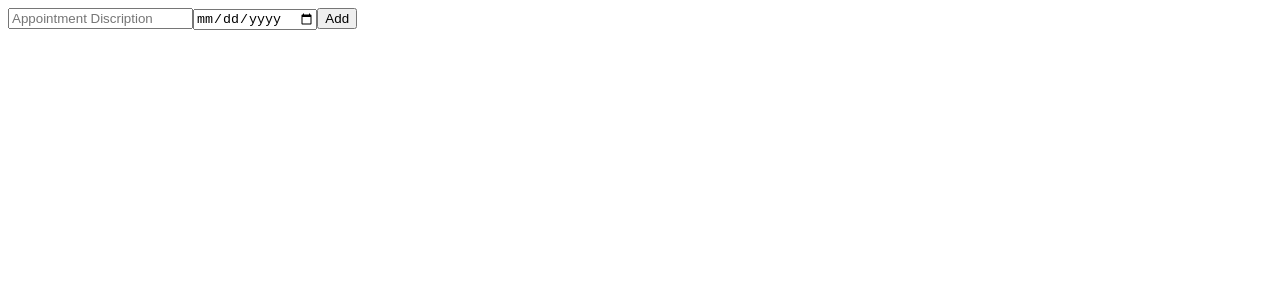
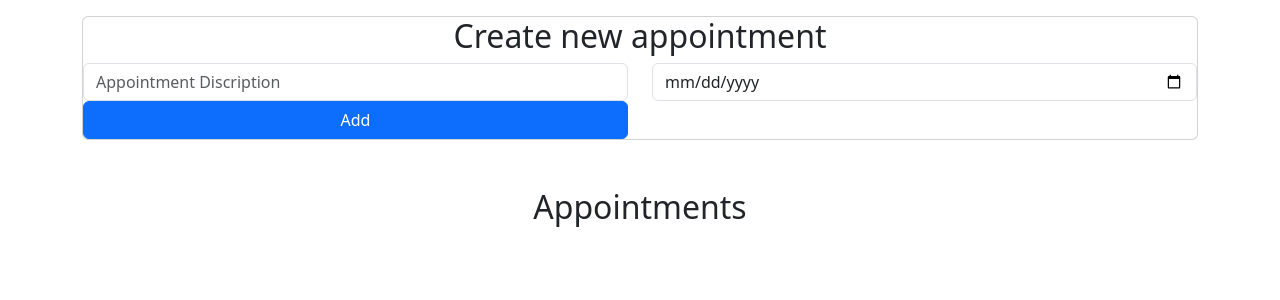
Before and after one commit to Sr1jan27/appointment-app, an Angular app: page / in a window 1280 px wide. Shown: the top 300 px of the page. Built offline with nearby package versions, Linux system fonts and the light colour scheme.

Commit message:
completed the project with bootstrap and refactoring

```diff
--- a/package.json
+++ b/package.json
@@ -18,6 +18,7 @@
     "@angular/platform-browser": "^16.1.0",
     "@angular/platform-browser-dynamic": "^16.1.0",
     "@angular/router": "^16.1.0",
+    "bootstrap": "5.3",
     "rxjs": "~7.8.0",
     "tslib": "^2.3.0",
     "zone.js": "~0.13.0"
--- a/src/app/appointment-list/appointment-list.component.html
+++ b/src/app/appointment-list/appointment-list.component.html
@@ -1,12 +1,29 @@
-<div>
-    <input [(ngModel)]  = "newAppointmentTitle" placeholder="Appointment Discription">
-    <input [(ngModel)] = "newAppointmentDate" type="date" placeholder="Appointment Date">
-    <button (click)="addApointment()">Add</button>
+<div class="container">
+
+    <div class="card mt-3">
+        <div class="row">
+            <div class="col">
+                <h2 class="text-center"> Create new appointment</h2>
+            </div>
+        </div>
+        <div class="row">
+            <div class="col-md-6">
+                <input class="form-control" [(ngModel)]  = "newAppointmentTitle" placeholder="Appointment Discription">
+            </div>
+            <div class="col-md-6">
+                <input class="form-control" [(ngModel)] = "newAppointmentDate" type="date" placeholder="Appointment Date">
+            </div>
+            <div class="col-md-6">
+                <button class="btn btn-primary w-100" (click)="addApointment()">Add</button>
+            </div>
+        </div>
+    </div>
+
+    <h2 class="text-center mt-5"> Appointments</h2>
+    <ul class="list-group mt-3">
+        <li class="list-group-item d-flex justify-content-between align-items-center" *ngFor="let appointment of appointments, index as i">
+         {{appointment.title}} {{appointment.date | date : "dd-MM-yyyy"}}
+        <button  class="btn btn-danger" (click)="remove(i)">Delete</button>
+        </li>
+    </ul>
 </div>
-
-<ul>
-    <li *ngFor="let appointment of appointments, index as i">
-     {{appointment.title}} {{appointment.date | date : "dd-MM-yyyy"}}
-    <button (click)="remove(i)">Delete</button>
-    </li>
-</ul>
--- a/src/styles.css
+++ b/src/styles.css
@@ -1 +1,2 @@
 /* You can add global styles to this file, and also import other style files */
+@import "~bootstrap/dist/css/bootstrap.min.css";
```
Also changed, not shown: 1 other file (tests, documents, lock files or other folders).
